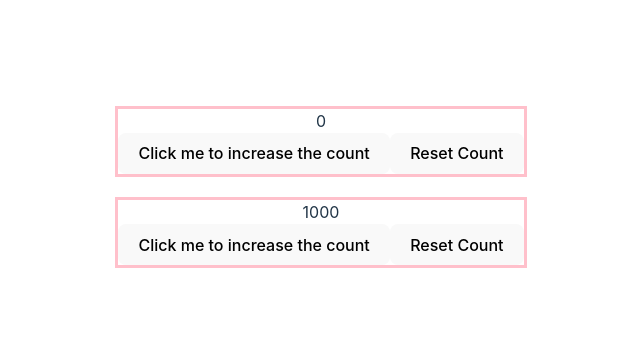
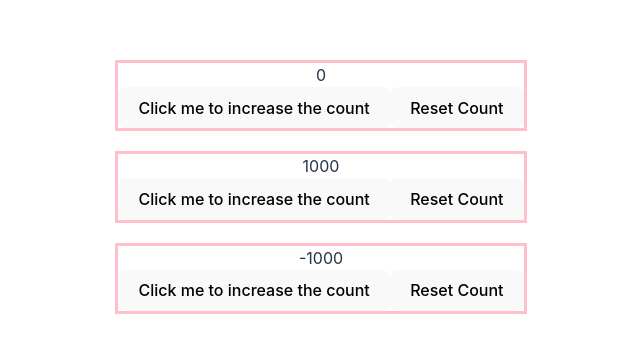
Before and after one commit to jared-at-devmountain/react-into-demo, a React (Vite) app: page / in a window 1280 px wide. Shown: the part 213-566 px from the top of the page, without its empty margins (319-959 px from the left). Built offline with nearby package versions, Linux system fonts and the light colour scheme.

Commit message:
adds another counter, with negative value

```diff
--- a/src/App.jsx
+++ b/src/App.jsx
@@ -3,11 +3,15 @@ import Counter from './components/Counter.jsx'
 import './App.css'
 
 function App() {
+
+
+
   return (
-    <>
+    <div>
       <Counter initialValue={0}/>
       <Counter initialValue={1000}/>
-    </>
+      <Counter initialValue={-1000}/>
+    </div>
   )
 }
 
--- a/src/components/Counter.jsx
+++ b/src/components/Counter.jsx
@@ -2,6 +2,7 @@ import { useState } from 'react'
 import './Counter.css'
 
 export default function Counter(props) {
+
     const [count, setCount] = useState(props.initialValue)
 
     function incrementCount() {
```
